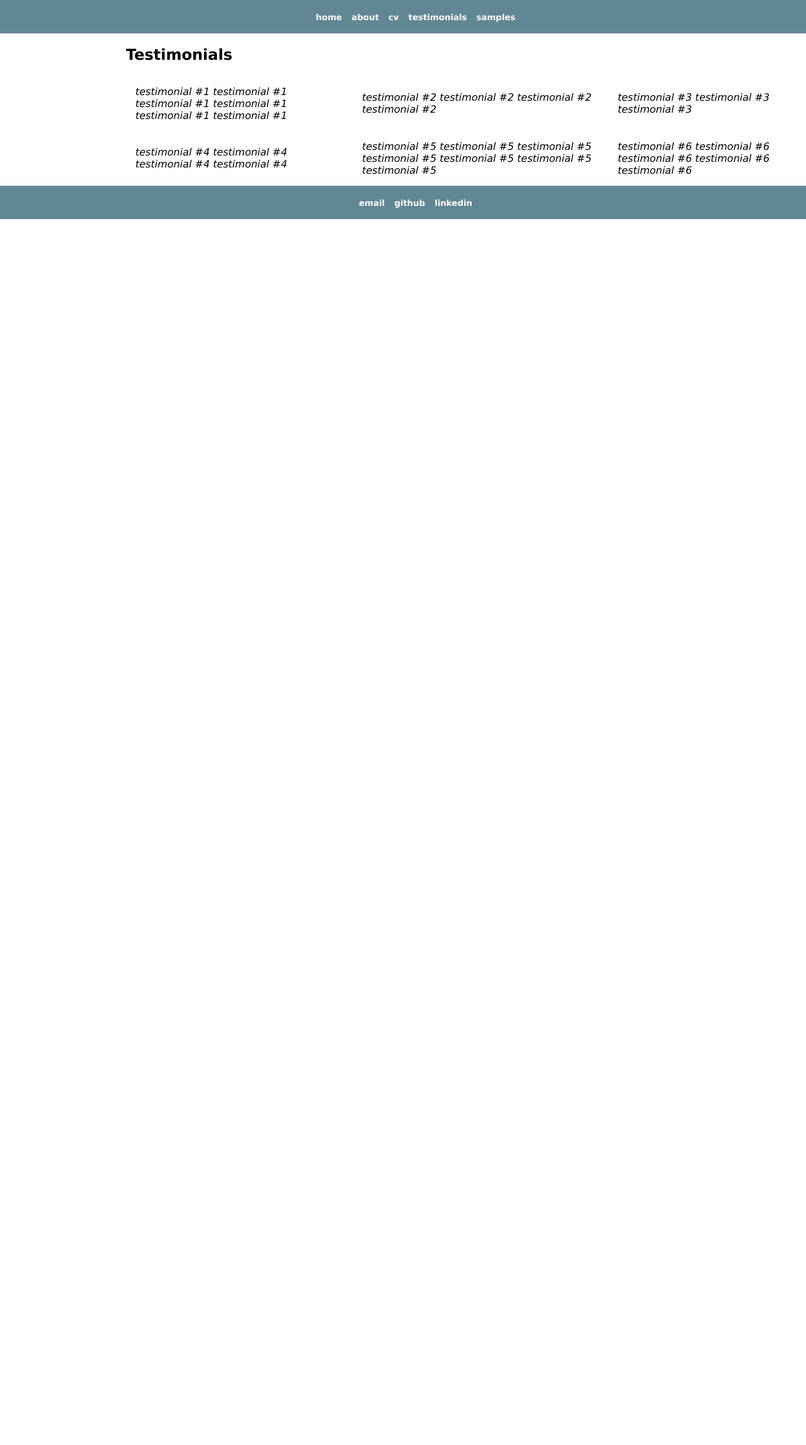
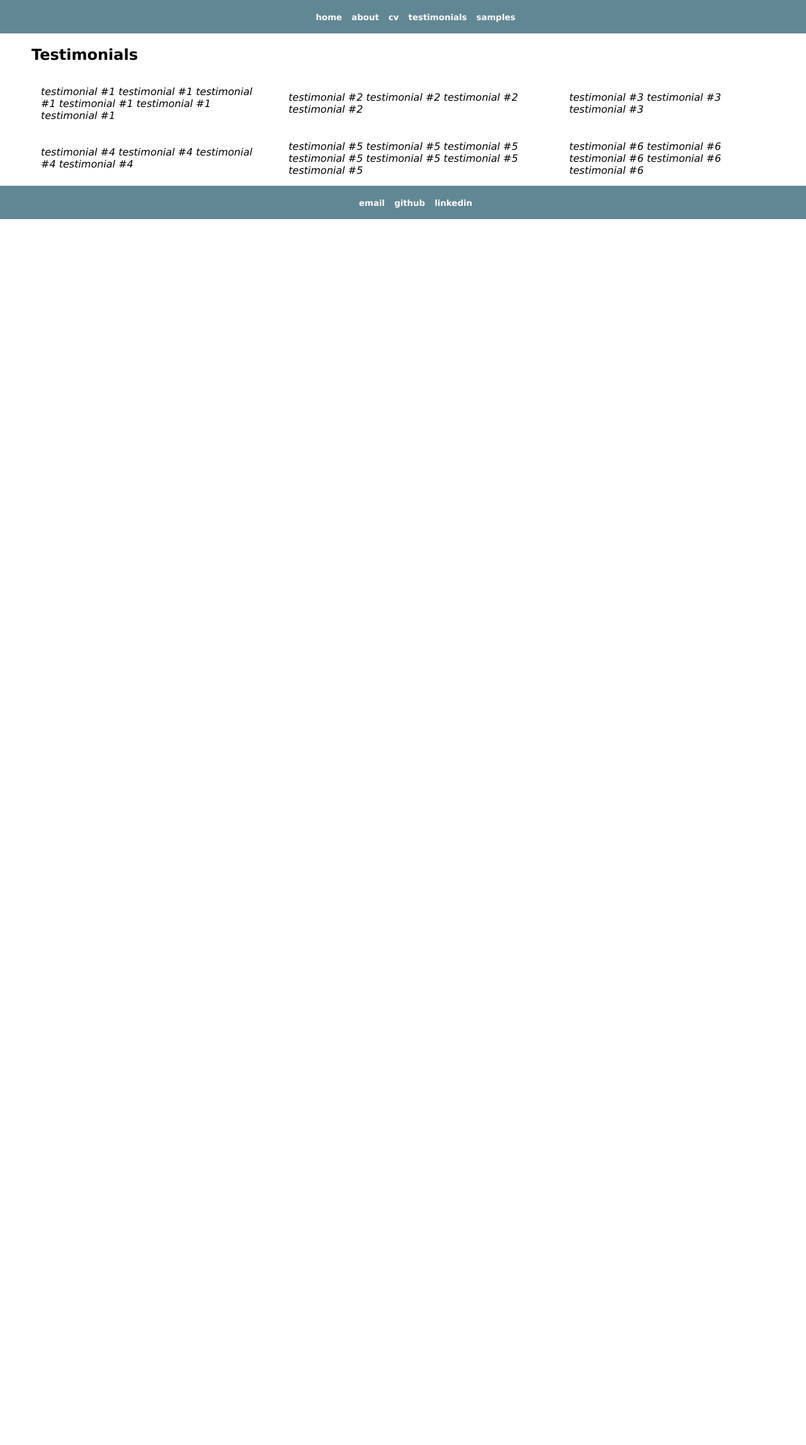
Before and after one commit to ripley57/jeremyclough, a Jekyll site: the page built from pages/testimonials.md, in a window 1280 px wide. Shown: the whole page at 63% size. Built offline with Jekyll 4.4.1, drawn with Linux system fonts in a browser that asks for light colours; our own code applies the rules of GitHub Pages for plain Markdown files; before the commit the page ends 900 px from its top, so only the background shows below that.

Commit message:
Improve formatting

```diff
--- a/css/main.css
+++ b/css/main.css
@@ -27,7 +27,7 @@ footer {
 #left_side {
 	position: relative;
 	float: left;
-	width: 200px;
+	width: 150px;
 	background-color: #628794;
 	right: 200px;
 	margin-left: -100%;
@@ -53,8 +53,17 @@ footer {
 	background-color: #ffffff;
 }
 
-#content_body {
-	margin: 100px;
+#testimonials_content_area {
+	margin-bottom:  -2000px;
+	padding-bottom: 2000px;
+	margin-top: 20px;
+	margin-left: 50px;
+	margin-right: 50px;
+	background-color: #ffffff;
+}
+
+#samples_content_body {
+	margin: 50px;
 }
 
 #left_side ul {
@@ -149,7 +158,6 @@ footer {
 }
 
 #testimonials table {
-	float: right;
 	width: 100%;
 	border-collapse: collapse;
 }
--- a/pages/testimonials.md
+++ b/pages/testimonials.md
@@ -1,19 +1,17 @@
-<div id="wrapper">
-    <div id="content_area">
-	<h2>Testimonials</h2>
-	<div id="testimonials">
-		<table>
-		<tr>
-		<td>testimonial #1 testimonial #1 testimonial #1 testimonial #1 testimonial #1 testimonial #1</td>
-		<td>testimonial #2 testimonial #2 testimonial #2 testimonial #2</td>
-		<td>testimonial #3 testimonial #3 testimonial #3</td>
-		</tr>
-		<tr>
-		<td>testimonial #4 testimonial #4 testimonial #4 testimonial #4</td>
-		<td>testimonial #5 testimonial #5 testimonial #5 testimonial #5 testimonial #5 testimonial #5 testimonial #5</td>
-		<td>testimonial #6 testimonial #6 testimonial #6 testimonial #6 testimonial #6</td>
-		</tr>
-		</table>
-	</div>
-    </div>
+<div id="testimonials_content_area">
+<h2>Testimonials</h2>
+<div id="testimonials">
+<table>
+<tr>
+<td>testimonial #1 testimonial #1 testimonial #1 testimonial #1 testimonial #1 testimonial #1</td>
+<td>testimonial #2 testimonial #2 testimonial #2 testimonial #2</td>
+<td>testimonial #3 testimonial #3 testimonial #3</td>
+</tr>
+<tr>
+<td>testimonial #4 testimonial #4 testimonial #4 testimonial #4</td>
+<td>testimonial #5 testimonial #5 testimonial #5 testimonial #5 testimonial #5 testimonial #5 testimonial #5</td>
+<td>testimonial #6 testimonial #6 testimonial #6 testimonial #6 testimonial #6</td>
+</tr>
+</table>
 </div>
+</div>
```
Also changed, not shown: pages/cv.md (+1 -1 lines), pages/samples.md (+1 -2 lines), 1 other file.
